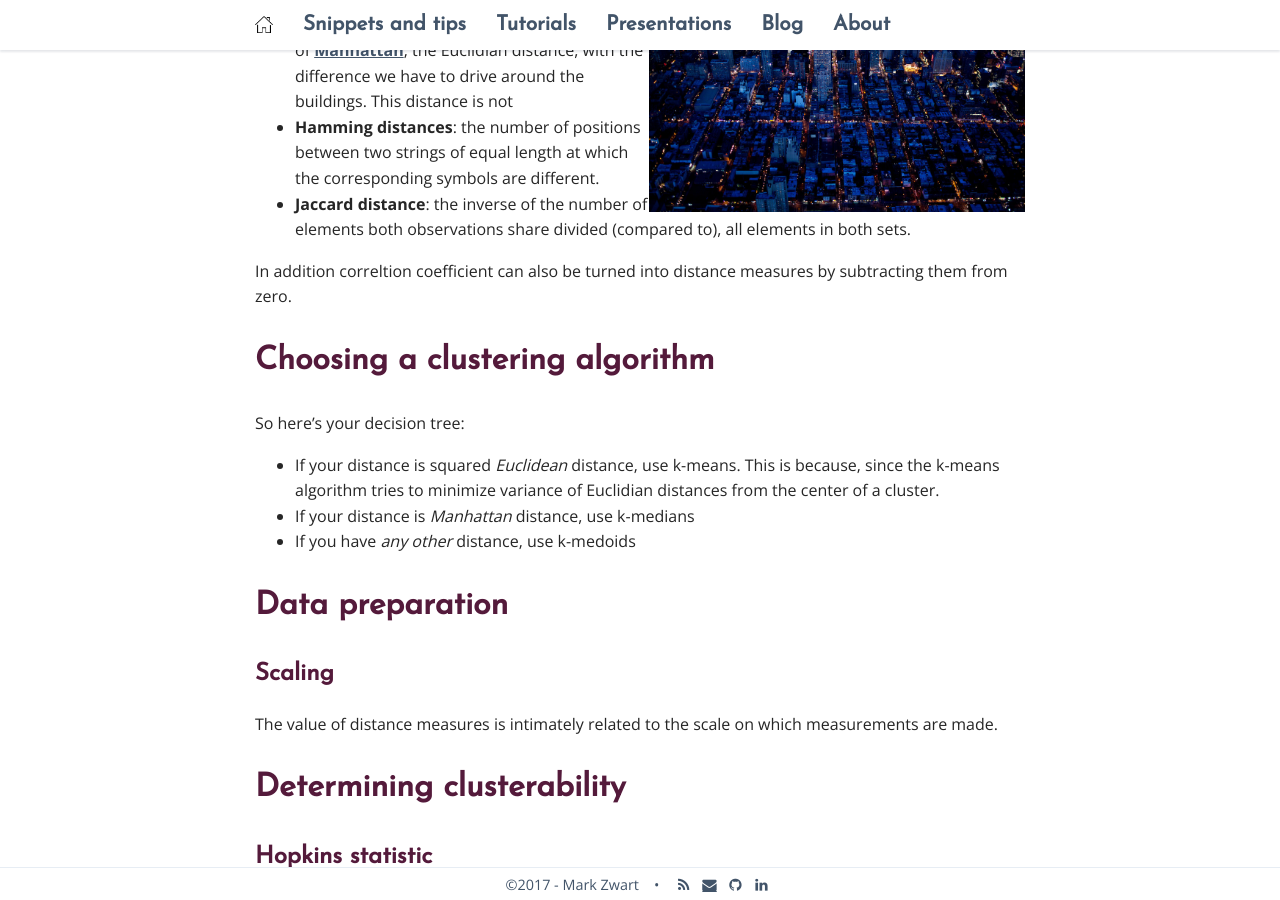
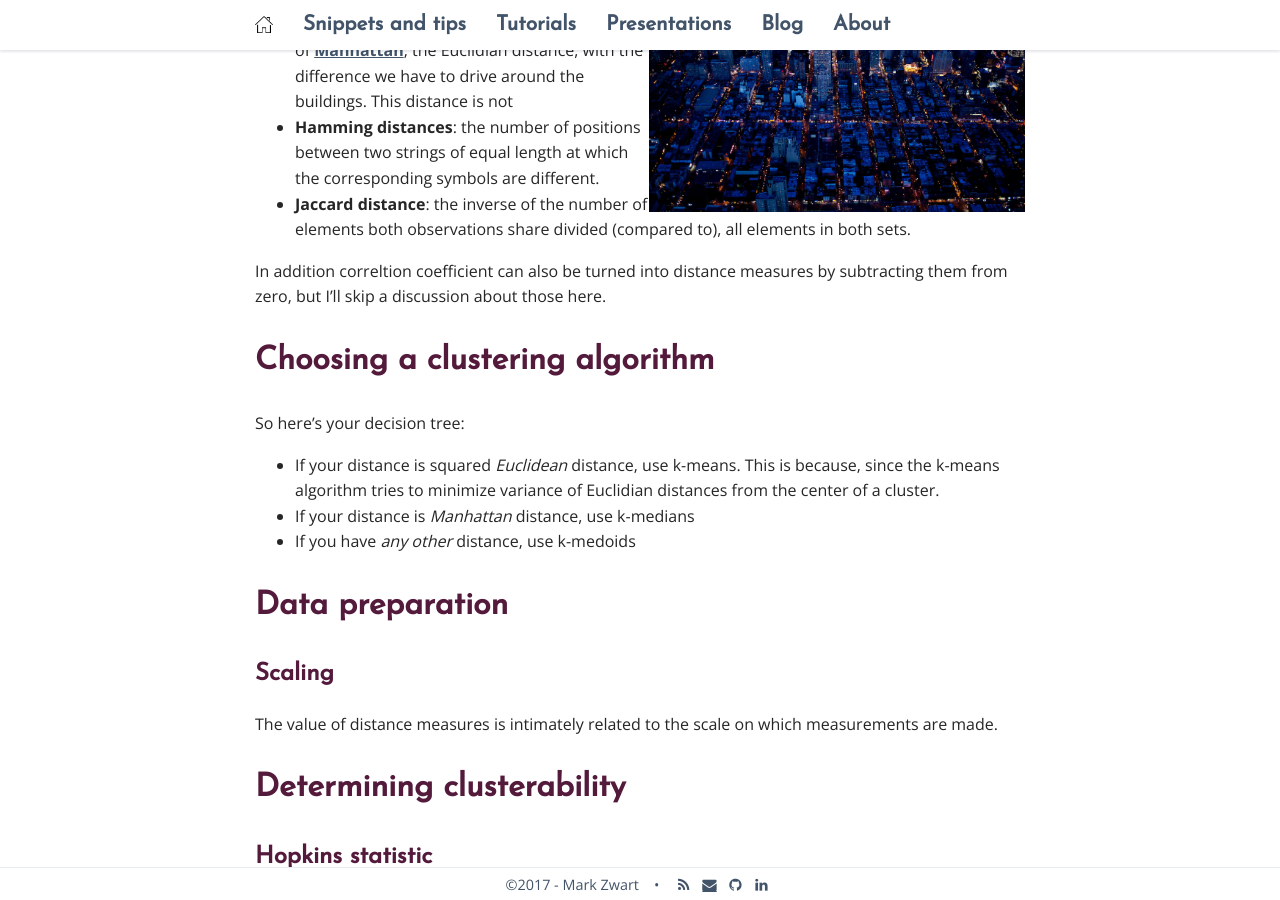
Before and after one commit to mark-me/mark-me.github.io, a Jekyll site: the page built from _pages/tutorials/kmeans/clustering-methods.md, in a window 1280 px wide and 900 px high, scrolled down 954 px. Built offline with Jekyll 4.4.1, drawn with Linux system fonts in a browser that asks for light colours; nearby versions of some CDN libraries; comment, search, counter and statistics services are not loaded.

Commit message:
Update clustering-methods.md

```diff
--- a/_pages/tutorials/kmeans/clustering-methods.md
+++ b/_pages/tutorials/kmeans/clustering-methods.md
@@ -24,7 +24,7 @@ If we want to group customers by similarity, we need a measure(s) of their simil
 * **Hamming distances**: the number of positions between two strings of equal length at which the corresponding symbols are different.
 * **Jaccard distance**: the inverse of the number of elements both observations share divided (compared to), all elements in both sets.
 
-In addition correltion coefficient can also be turned into distance measures by subtracting them from zero.
+In addition correltion coefficient can also be turned into distance measures by subtracting them from zero, but I'll skip a discussion about those here.
 
 # Choosing a clustering algorithm
 
```
